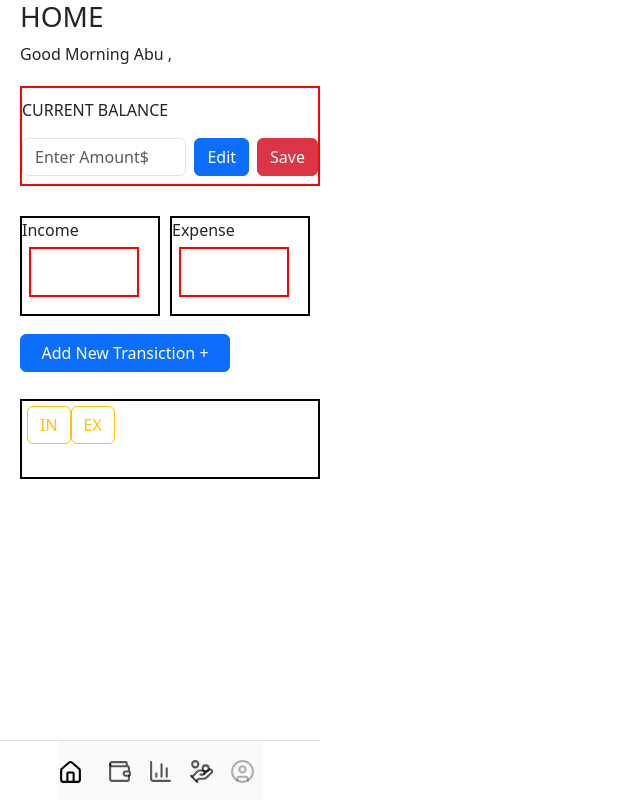
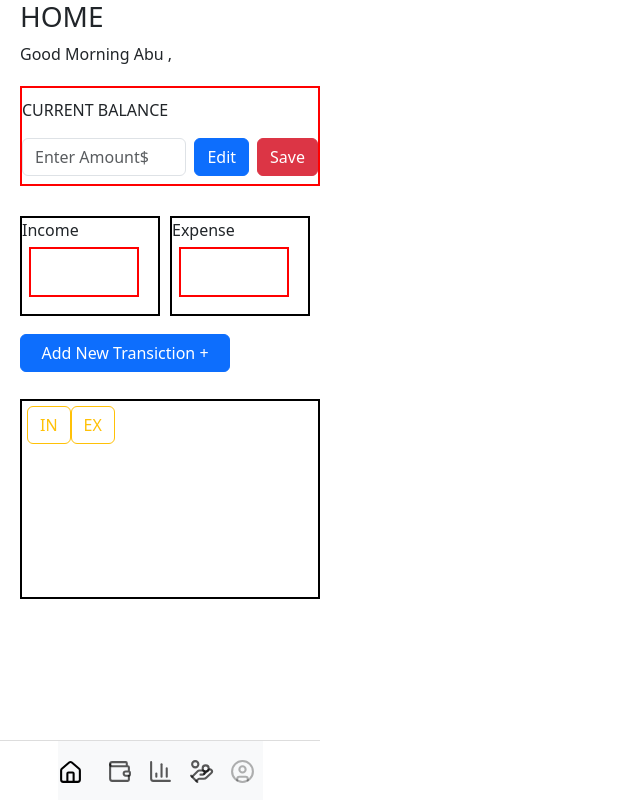
Before and after one commit to shaikhabuhasim0/finixy-expense-tracker, a React (Vite) app: page / in a window 1280 px wide. Shown: the whole page, without its empty margins (0-640 px from the left). Built offline with nearby package versions, Linux system fonts and the light colour scheme.

Commit message:
small update

```diff
--- a/src/App.css
+++ b/src/App.css
@@ -75,7 +75,7 @@ margin-top: 5px;
 
 .transictions{
 border: 2px solid black;
-height: 80px;
+height: 200px;
 width: 300px;
 margin-top: 27px;
 }
```
